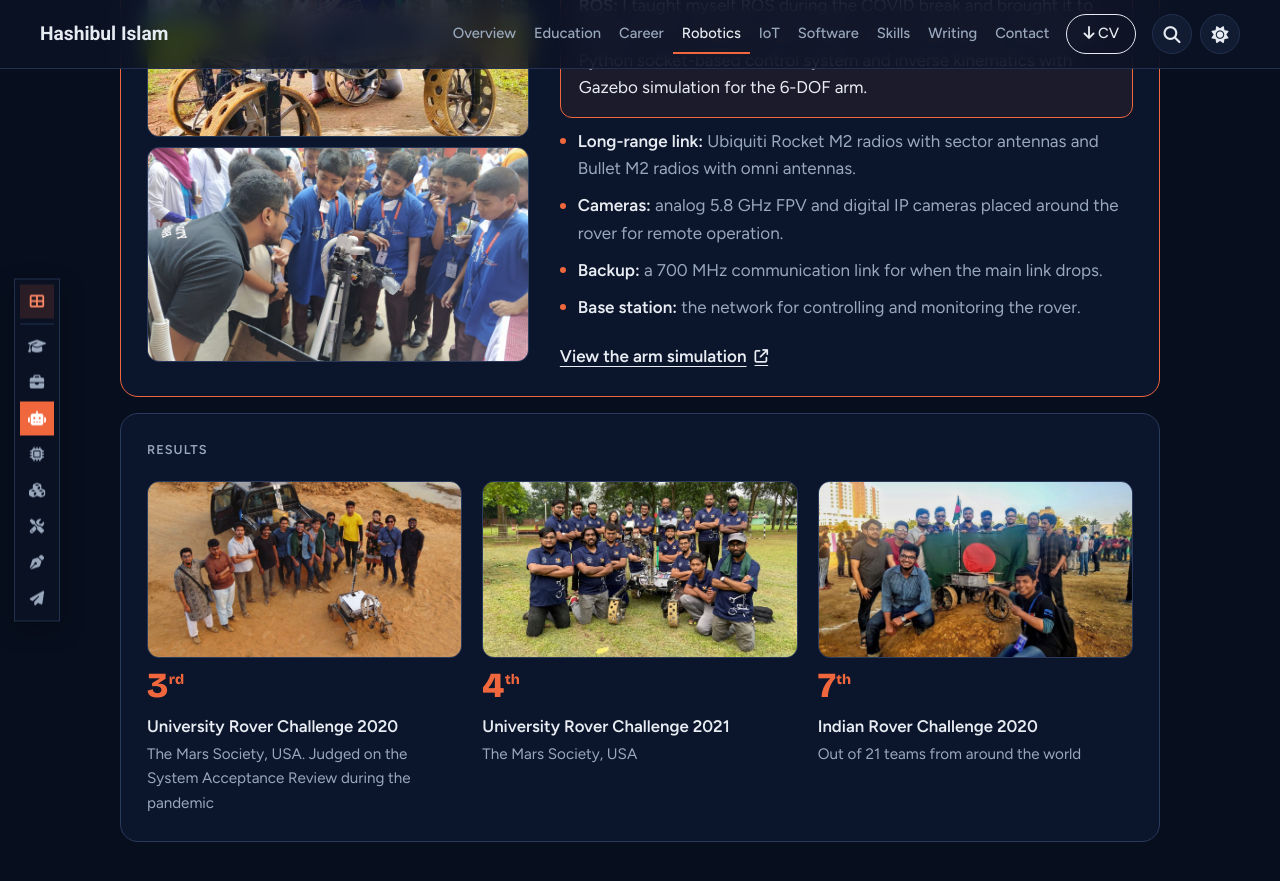
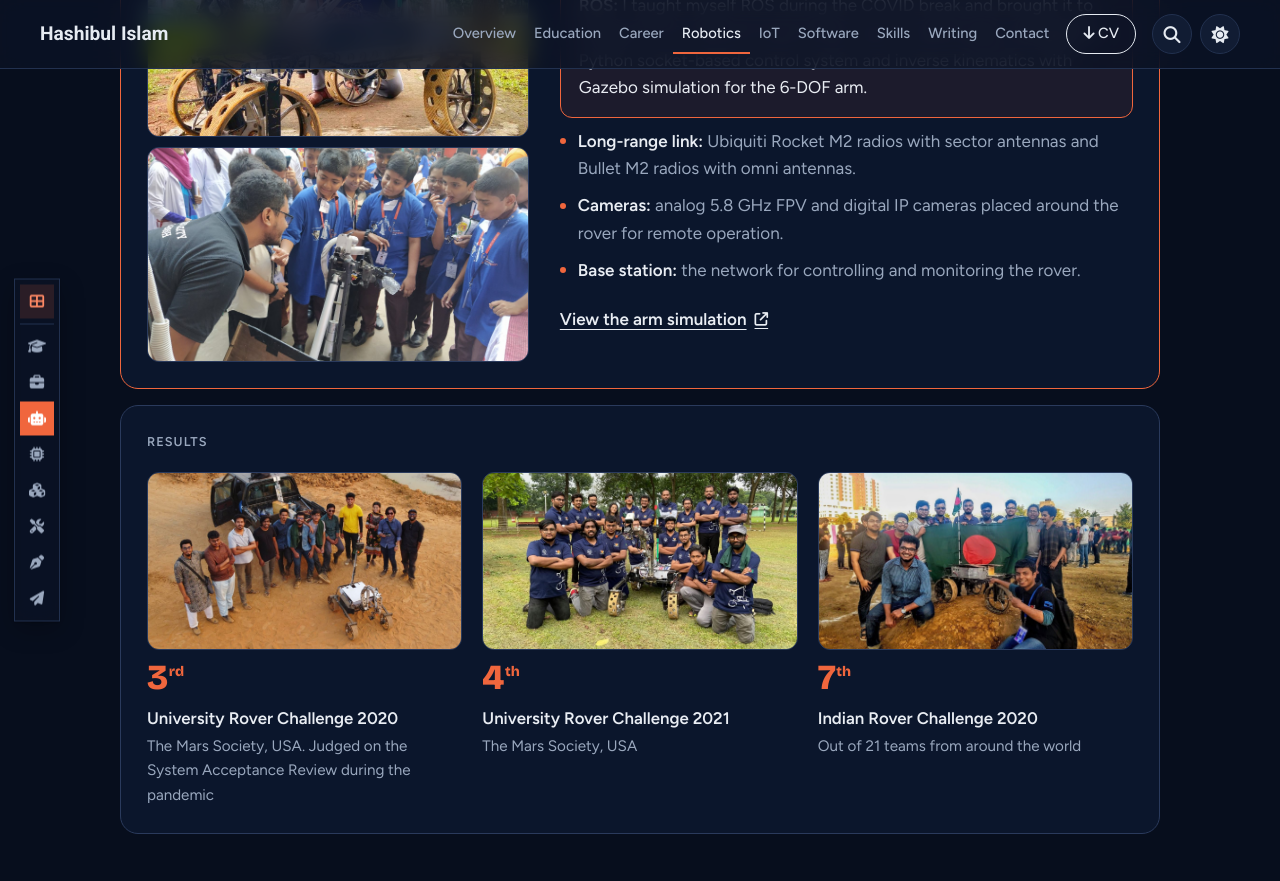
Before and after one commit to ihashib/ihashib.github.io, a Jekyll site: the page built from robotics/index.html, in a window 1280 px wide and 900 px high, scrolled down 2169 px. Shown: the top 881 px of the window. Built offline with Jekyll 4.4.1, drawn with Linux system fonts in a browser that asks for light colours.

Commit message:
updated info

```diff
--- a/robotics/index.html
+++ b/robotics/index.html
@@ -147,7 +147,6 @@ dark: true
               </li>
               <li><strong>Long-range link:</strong> Ubiquiti Rocket M2 radios with sector antennas and Bullet M2 radios with omni antennas.</li>
               <li><strong>Cameras:</strong> analog 5.8 GHz FPV and digital IP cameras placed around the rover for remote operation.</li>
-              <li><strong>Backup:</strong> a 700 MHz communication link for when the main link drops.</li>
               <li><strong>Base station:</strong> the network for controlling and monitoring the rover.</li>
             </ul>
             <a class="feat-link" href="https://github.com/ihashib/6DOF_arm_simulation_gazebo" target="_blank" rel="noopener noreferrer">
```
